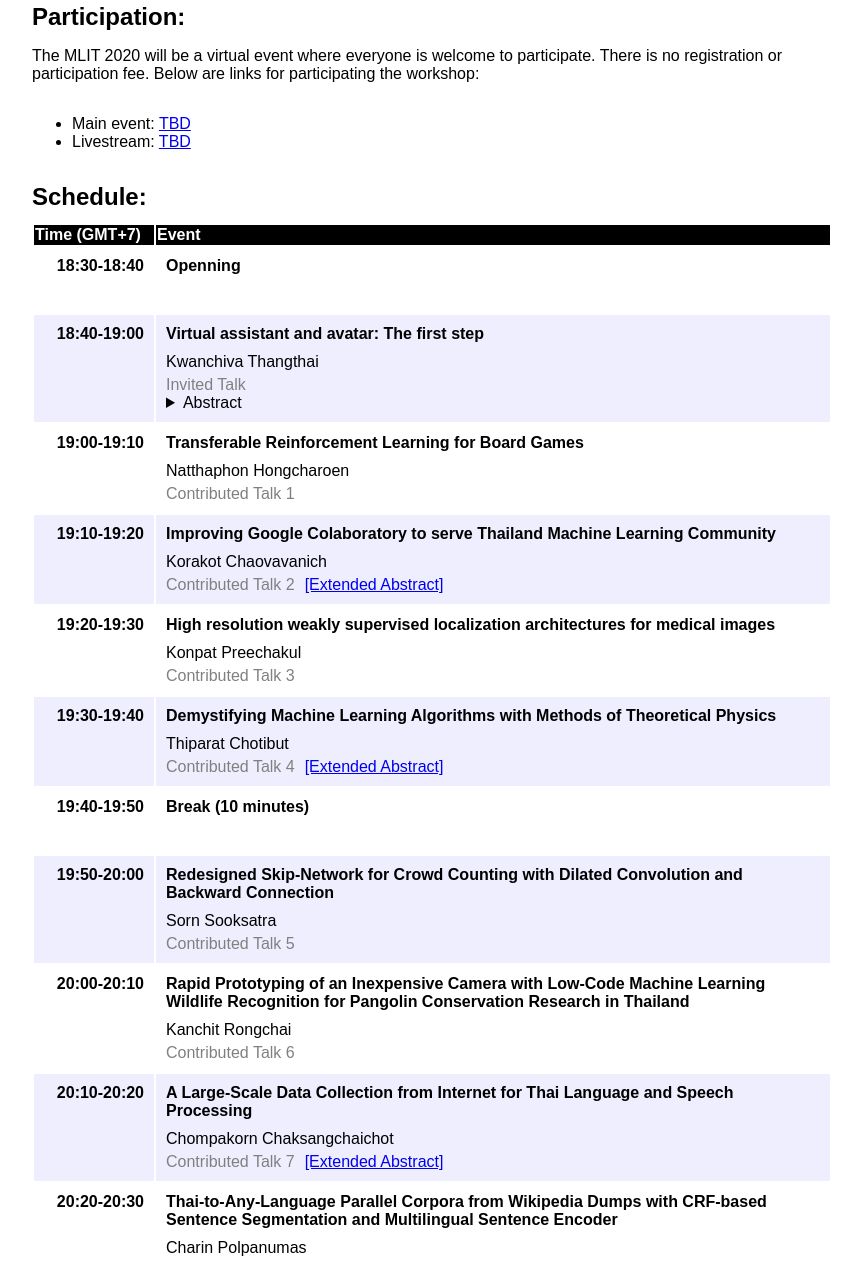
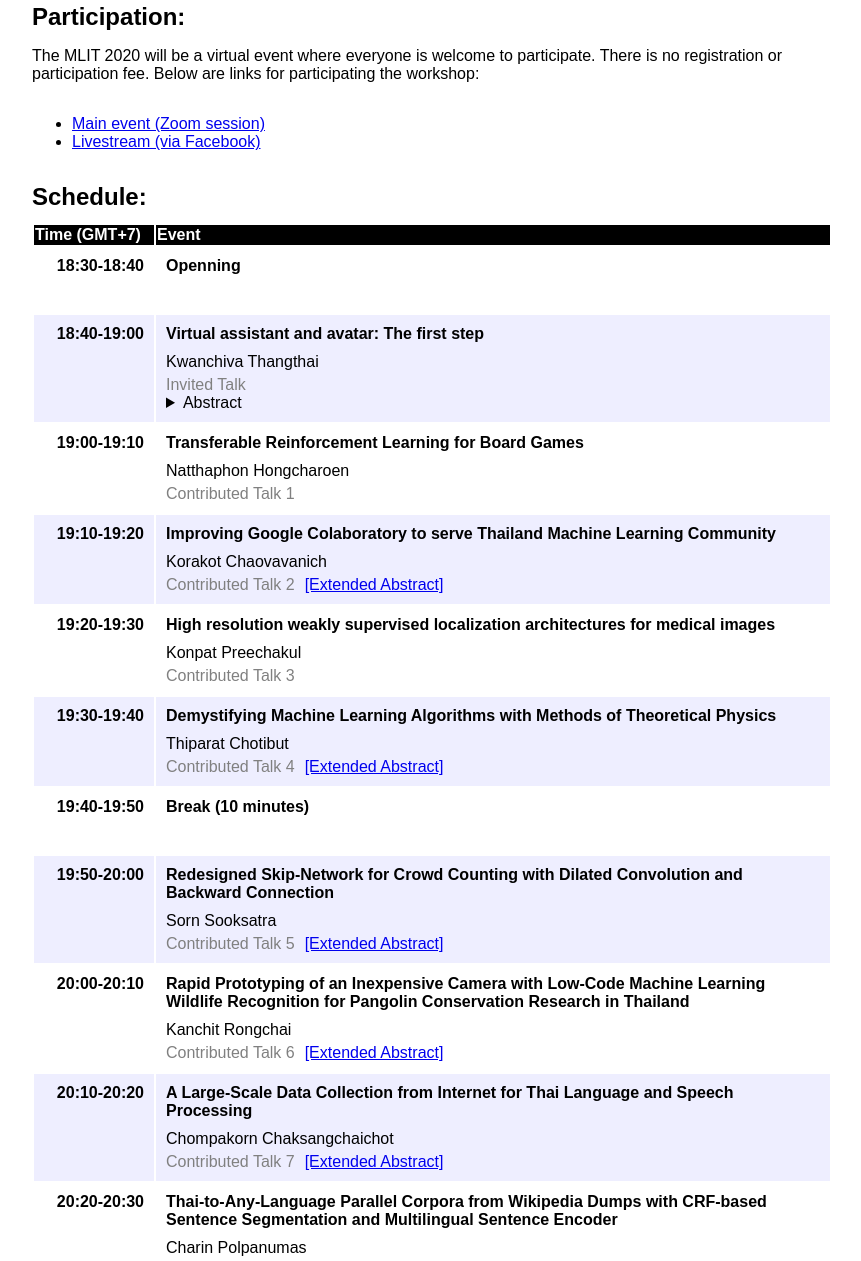
Before and after one commit to acml-conf/2020-workshop-ml-in-thailand, a Gatsby site: page / in a window 1280 px wide. Shown: the part 487-1748 px from the top of the page, without its empty margins (208-1069 px from the left). Built offline with nearby package versions, Linux system fonts and the light colour scheme; Gatsby itself is replaced by a stand-in of ours.

Commit message:
update files

```diff
--- a/src/pages/index.js
+++ b/src/pages/index.js
@@ -109,14 +109,14 @@ const schedules = [
     "time": "19:50-20:00",
     "title": "Redesigned Skip-Network for Crowd Counting with Dilated Convolution and Backward Connection",
     "speaker": "Sorn Sooksatra",
-    "url": "",
+    "url": "./files/7-Redesigned Skip-Network-for-Crowd-Counting-with-Dilated-Convolution-and-Backward-Connection.pdf",
     "label": "Contributed Talk 5"
   },
   {
     "time": "20:00-20:10",
     "title": "Rapid Prototyping of an Inexpensive Camera with Low-Code Machine Learning Wildlife Recognition for Pangolin Conservation Research in Thailand",
     "speaker": "Kanchit Rongchai",
-    "url": "",
+    "url": "./files/9-CameraReady-Rapid-Prototyping-of-an-Inexpensive-Camera-with-Low-Code-Deep-Learning-Wildlife-Recognition-for-Pangolin-Conservation-Research-in-Thailand.pdf",
     "label": "Contributed Talk 6"
   },
   {
@@ -231,8 +231,8 @@ export default function Home() {
       <ReactMarkdown children={variables.participationStr}/>
     </ContentBlock>
     <ul>
-      <li>Main event: <a href="#">TBD</a></li>
-      <li>Livestream: <a href="#">TBD</a></li>
+      <li><a href="https://us02web.zoom.us/j/87430924428?pwd=ajdXVlREQk1ENnBwSzArUXdFZXhXZz09&fbclid=IwAR0SDx6km30CqCZtWE39VZ9r1cK0TVSJbFB4ZFOXT23tCsnEuRyRTEZOZz0#success">Main event (Zoom session)</a></li>
+      <li><a href="https://www.facebook.com/events/381064656310488/?acontext=%7B%22source%22%3A%2229%22%2C%22ref_notif_type%22%3A%22plan_user_joined%22%2C%22action_history%22%3A%22null%22%7D&notif_id=1605520505270387&notif_t=plan_user_joined&ref=notif">Livestream (via Facebook)</a></li>
     </ul>
 
     <ContentBlock header="Schedule:">
```
Also changed, not shown: 2 other files.
